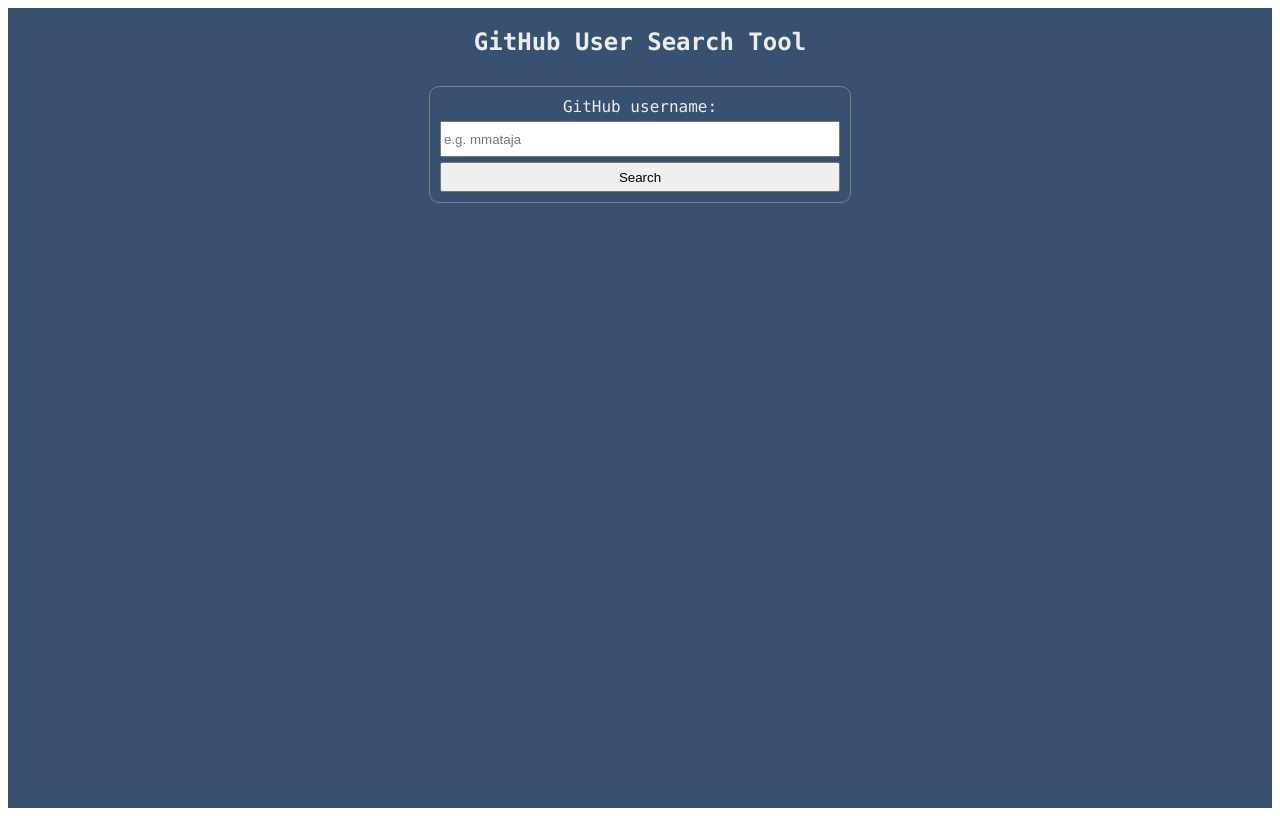
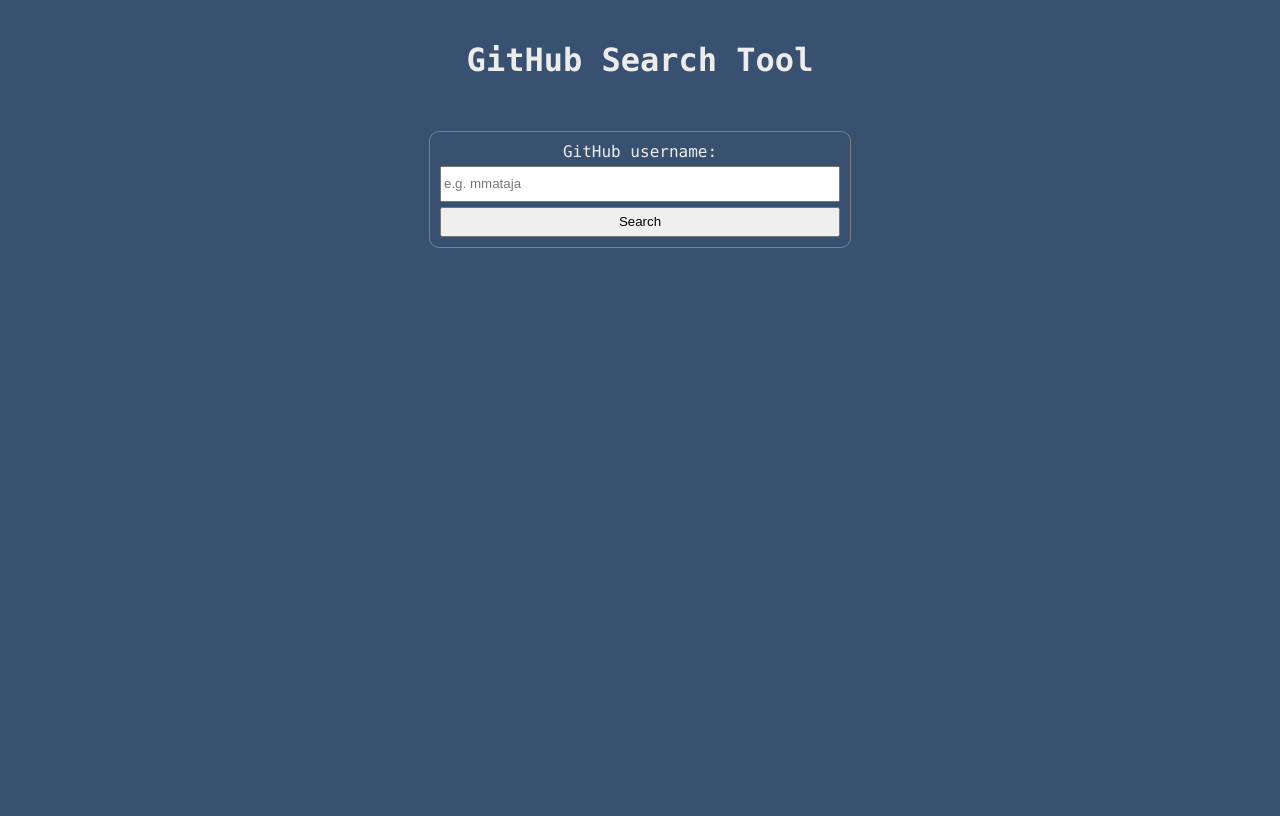
Before and after one commit to jsitum/parcijalni-reactjs, a React (Create React App) app: page / in a window 1280 px wide. Built offline with nearby package versions, Linux system fonts and the light colour scheme.

Commit message:
added reset button and more work on style

```diff
--- a/src/App.css
+++ b/src/App.css
@@ -1,7 +1,6 @@
 .wrapper {
     background-color: #385170;
     color: #ececec;
-    height: 100vh;
     display: flex;
     flex-direction: column;
     gap: 20px;
--- a/src/Components/FetchGitUser.css
+++ b/src/Components/FetchGitUser.css
@@ -7,5 +7,10 @@
     justify-content: center;
     align-items: center;
     text-align: center;
-    max-width: 600px;
+    max-width: 800px;
+    background-color: #385170;
 }
+
+button {
+    height: 30px;
+}
--- a/src/Components/FetchGitUser.jsx
+++ b/src/Components/FetchGitUser.jsx
@@ -34,6 +34,14 @@
   const handleSubmit = (event) => {
     event.preventDefault();
     fetchUserAndReposData(searchGit);
+  };
+
+  const handleReset = () => {
+    setSearchGit('');
+    setUserData(null);
+    setReposData([]);
+    setError(null);
+    localStorage.removeItem('userData');
   };
 
   const fetchUserAndReposData = (searchGit) => {
@@ -75,14 +83,14 @@
 
   return (
     <div className='container'>
-      <h2>GitHub User Search Tool</h2>
+      <header><h1>GitHub Search Tool</h1></header>
       <SearchForm
         onSubmit={handleSubmit}
         value={searchGit}
         onChange={handleInputChange}
       />
       {error && <div>{error}</div>}
-      {userData && <Results userData={userData} reposData={reposData} />}
+      {userData && <Results userData={userData} reposData={reposData} onReset={handleReset}/>}
     </div>
   );
 }
--- a/src/Components/Results.css
+++ b/src/Components/Results.css
@@ -1,16 +1,22 @@
 .result-wrapper {
+    display: flex;
+    flex-direction: column;
     background-color: #ececec;
     border: solid grey 1px;
-    border-radius: 10px;
-    width: 100%;
-    gap: 5px;
+    min-width: 800px;
+    gap: 10px;
+    padding-bottom: 5px;
+    margin: 0;
 }
 
 .info-container {
     color: black;
     display: flex;
-    justify-content: space-around;
+    justify-content: flex-start;
+    gap: 10px;
+    align-items: flex-start;
     text-align: left;
+    border-bottom: solid grey 3px;
 }
 
 h2 {
@@ -19,8 +25,10 @@
 
 img {
     float: left;
-    width: 100px;
-    height: 100px;
+    width: 200px;
+    height: 200px;
+    padding: 10px;
+    border-right: solid grey 1px;
 }
 
 .repo-container {
@@ -38,8 +46,14 @@
 }
 
 li {
-    border-bottom: solid black 1px;
-    border-radius: 10px;
     padding: 5px;
+    border-bottom: solid grey 1px;
+}
 
-}
+a:hover, a:active {
+    background-color: red;
+  }
+
+  .result-wrapper > btn {
+    width: 100px;
+  }
--- a/src/Components/Results.jsx
+++ b/src/Components/Results.jsx
@@ -2,8 +2,9 @@
 import './Results.css';
 
 class Results extends Component {
+
   render() {
-    const { userData, reposData } = this.props;
+    const { userData, reposData, onReset } = this.props;
 
     return (
       <div className='result-wrapper'>
@@ -26,6 +27,9 @@
             ))}
           </ul>
         </div>
+        <div className='btn'>
+        <button onClick={onReset}>Reset</button>
+        </div>
       </div>
     );
   }
--- /dev/null
+++ b/src/index.css
@@ -0,0 +1,14 @@
+body {
+    background-color: #385170;
+    margin: 0;
+    font-family: -apple-system, BlinkMacSystemFont, 'Segoe UI', 'Roboto', 'Oxygen',
+      'Ubuntu', 'Cantarell', 'Fira Sans', 'Droid Sans', 'Helvetica Neue',
+      sans-serif;
+    -webkit-font-smoothing: antialiased;
+    -moz-osx-font-smoothing: grayscale;
+  }
+
+  code {
+    font-family: source-code-pro, Menlo, Monaco, Consolas, 'Courier New',
+      monospace;
+  }
--- a/src/index.js
+++ b/src/index.js
@@ -1,5 +1,6 @@
 import React from 'react';
 import ReactDOM from 'react-dom/client';
+import './index.css';
 import App from './App';
 
 const root = ReactDOM.createRoot(document.getElementById('root'));
```
